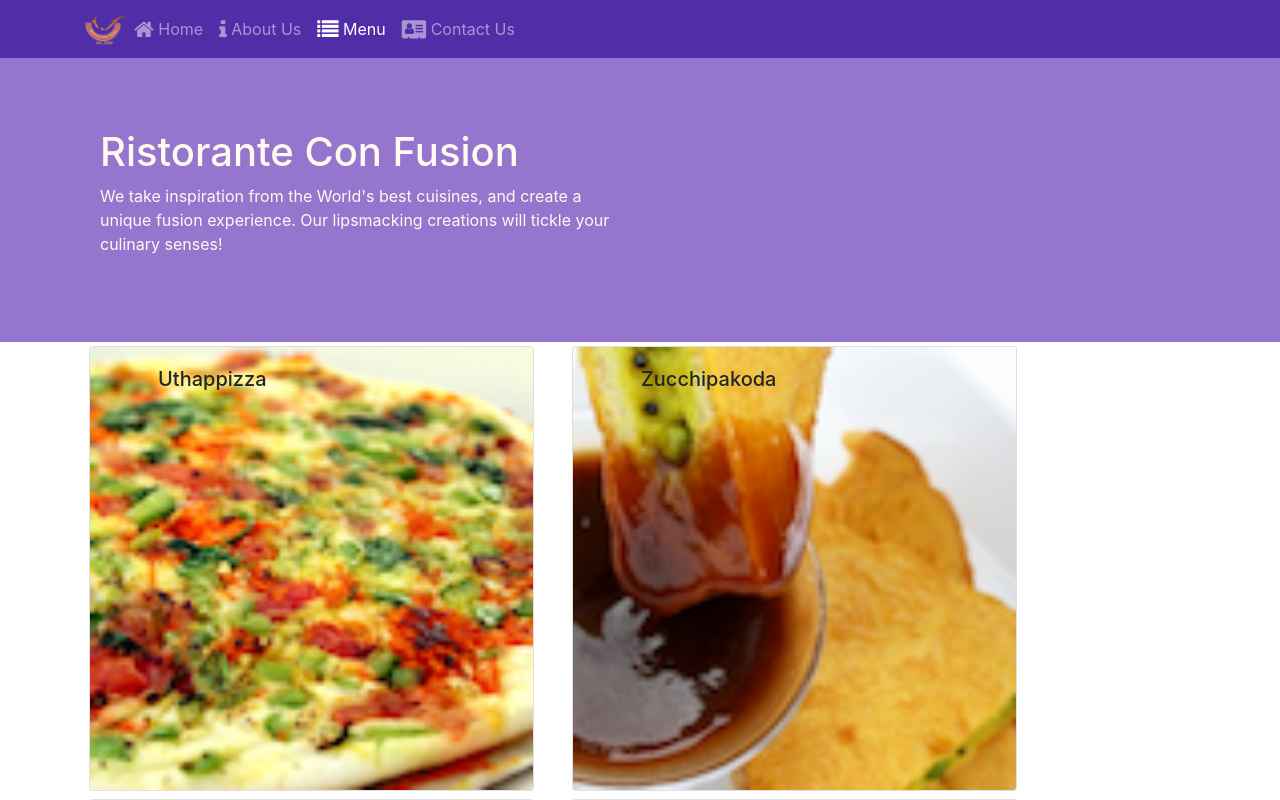
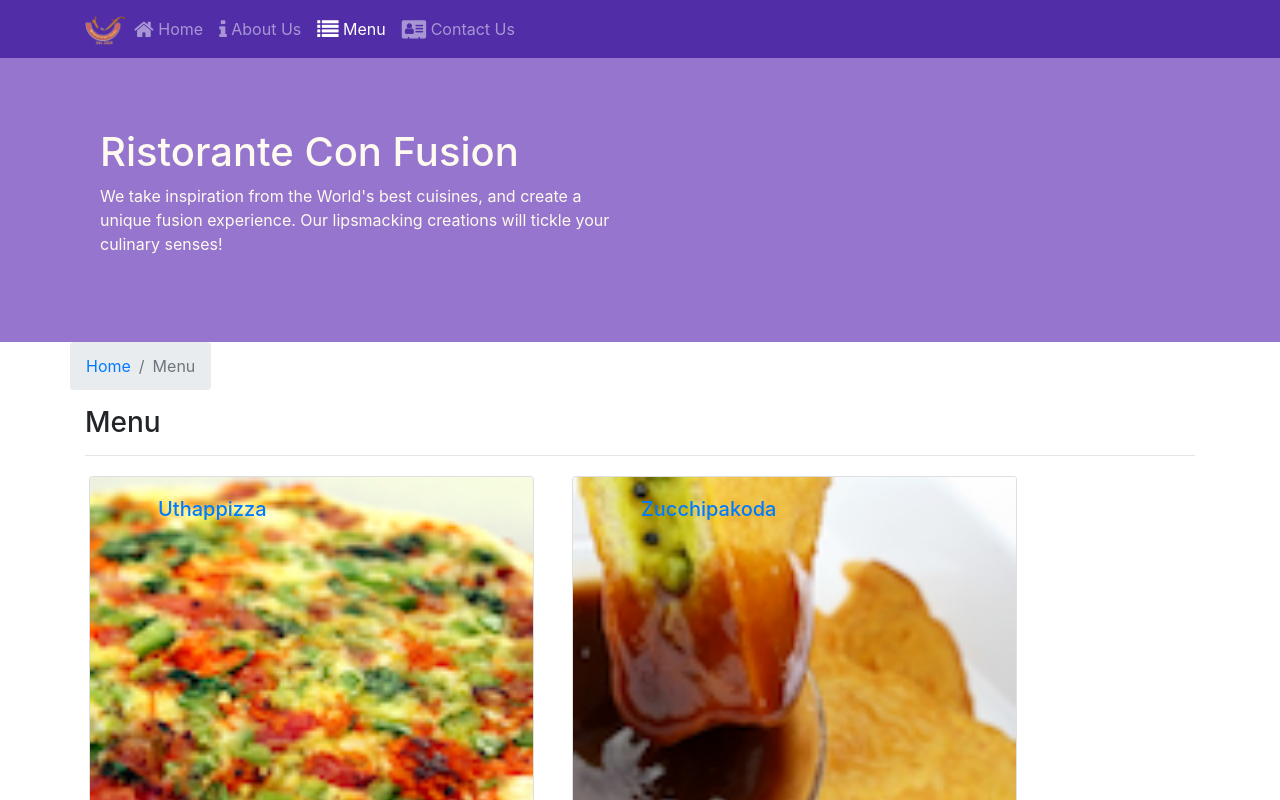
Before and after one commit to MnqobiSB/confusion-react-app, a React (Create React App) app: page /menu in a window 1280 px wide. Shown: the top 800 px of the page. Built offline with nearby package versions, Linux system fonts and the light colour scheme.

Commit message:
Single Page Applications Part 2

```diff
--- a/src/components/ContactComponent.js
+++ b/src/components/ContactComponent.js
@@ -1,8 +1,22 @@
 import React from 'react';
+import { Breadcrumb, BreadcrumbItem } from 'reactstrap';
+import { Link } from 'react-router-dom';
 
 function Contact (props) {
 	return (
 		<div className="container">
+			<div className="row">
+				<Breadcrumb>
+					<BreadcrumbItem>
+						<Link to="/home">Home</Link>
+					</BreadcrumbItem>
+					<BreadcrumbItem active>Contact Us</BreadcrumbItem>
+				</Breadcrumb>
+				<div className="col-12">
+					<h3>Contact Us</h3>
+					<hr />
+				</div>
+			</div>
 			<div className="row row-content">
 				<div className="col-12">
 					<h3>Location Information</h3>
--- a/src/components/DishdetailComponent.js
+++ b/src/components/DishdetailComponent.js
@@ -1,5 +1,14 @@
 import React from 'react';
-import { Card, CardImg, CardText, CardBody, CardTitle } from 'reactstrap';
+import {
+	Card,
+	CardImg,
+	CardText,
+	CardBody,
+	CardTitle,
+	Breadcrumb,
+	BreadcrumbItem
+} from 'reactstrap';
+import { Link } from 'react-router-dom';
 
 function RenderDish ({ dish }) {
 	return (
@@ -44,8 +53,22 @@
 		return (
 			<div className="container">
 				<div className="row">
+					<Breadcrumb>
+						<BreadcrumbItem>
+							<Link to="/menu">Menu</Link>
+						</BreadcrumbItem>
+						<BreadcrumbItem active>
+							{props.dish.name}
+						</BreadcrumbItem>
+					</Breadcrumb>
+					<div className="col-12">
+						<h3>{props.dish.name}</h3>
+						<hr />
+					</div>
+				</div>
+				<div className="row">
 					<RenderDish dish={props.dish} />
-					<RenderComments comments={props.dish.comments} />
+					<RenderComments comments={props.comments} />
 				</div>
 			</div>
 		);
--- a/src/components/MainComponent.js
+++ b/src/components/MainComponent.js
@@ -2,6 +2,7 @@
 import Home from './HomeComponent';
 import Menu from './MenuComponent';
 import Contact from './ContactComponent';
+import DishDetail from './DishdetailComponent';
 import Header from './HeaderComponent';
 import Footer from './FooterComponent';
 import { DISHES } from '../shared/dishes';
@@ -40,6 +41,24 @@
 				/>
 			);
 		};
+
+		const DishWithId = ({ match }) => {
+			return (
+				<DishDetail
+					dish={
+						this.state.dishes.filter(
+							(dish) =>
+								dish.id === parseInt(match.params.dishId, 10)
+						)[0]
+					}
+					comments={this.state.comments.filter(
+						(comment) =>
+							comment.dishId === parseInt(match.params.dishId, 10)
+					)}
+				/>
+			);
+		};
+
 		return (
 			<div>
 				<Header />
@@ -50,6 +69,7 @@
 						path="/menu"
 						component={() => <Menu dishes={this.state.dishes} />}
 					/>
+					<Route path="/menu/:dishId" component={DishWithId} />
 					<Route exact path="/contactus" component={Contact} />
 					<Redirect to="/home" />
 				</Switch>
--- a/src/components/MenuComponent.js
+++ b/src/components/MenuComponent.js
@@ -1,13 +1,23 @@
 import React from 'react';
-import { Card, CardImg, CardImgOverlay, CardTitle } from 'reactstrap';
+import {
+	Card,
+	CardImg,
+	CardImgOverlay,
+	CardTitle,
+	Breadcrumb,
+	BreadcrumbItem
+} from 'reactstrap';
+import { Link } from 'react-router-dom';
 
 function RenderMenuItem ({ dish, onClick }) {
 	return (
-		<Card onClick={() => onClick(dish.id)}>
-			<CardImg width="100%" src={dish.image} alt={dish.name} />
-			<CardImgOverlay className="ml-5">
-				<CardTitle>{dish.name}</CardTitle>
-			</CardImgOverlay>
+		<Card>
+			<Link to={`/menu/${dish.id}`}>
+				<CardImg width="100%" src={dish.image} alt={dish.name} />
+				<CardImgOverlay className="ml-5">
+					<CardTitle>{dish.name}</CardTitle>
+				</CardImgOverlay>
+			</Link>
 		</Card>
 	);
 }
@@ -16,12 +26,24 @@
 	const menu = props.dishes.map((dish) => {
 		return (
 			<div key={dish.id} className="col-12 col-md-5 m-1">
-				<RenderMenuItem dish={dish} onClick={props.onClick} />
+				<RenderMenuItem dish={dish} />
 			</div>
 		);
 	});
 	return (
 		<div className="container">
+			<div className="row">
+				<Breadcrumb>
+					<BreadcrumbItem>
+						<Link to="/home">Home</Link>
+					</BreadcrumbItem>
+					<BreadcrumbItem active>Menu</BreadcrumbItem>
+				</Breadcrumb>
+				<div className="col-12">
+					<h3>Menu</h3>
+					<hr />
+				</div>
+			</div>
 			<div className="row">{menu}</div>
 		</div>
 	);
```
Also changed, not shown: 1 other file (tests, documents, lock files or other folders).
